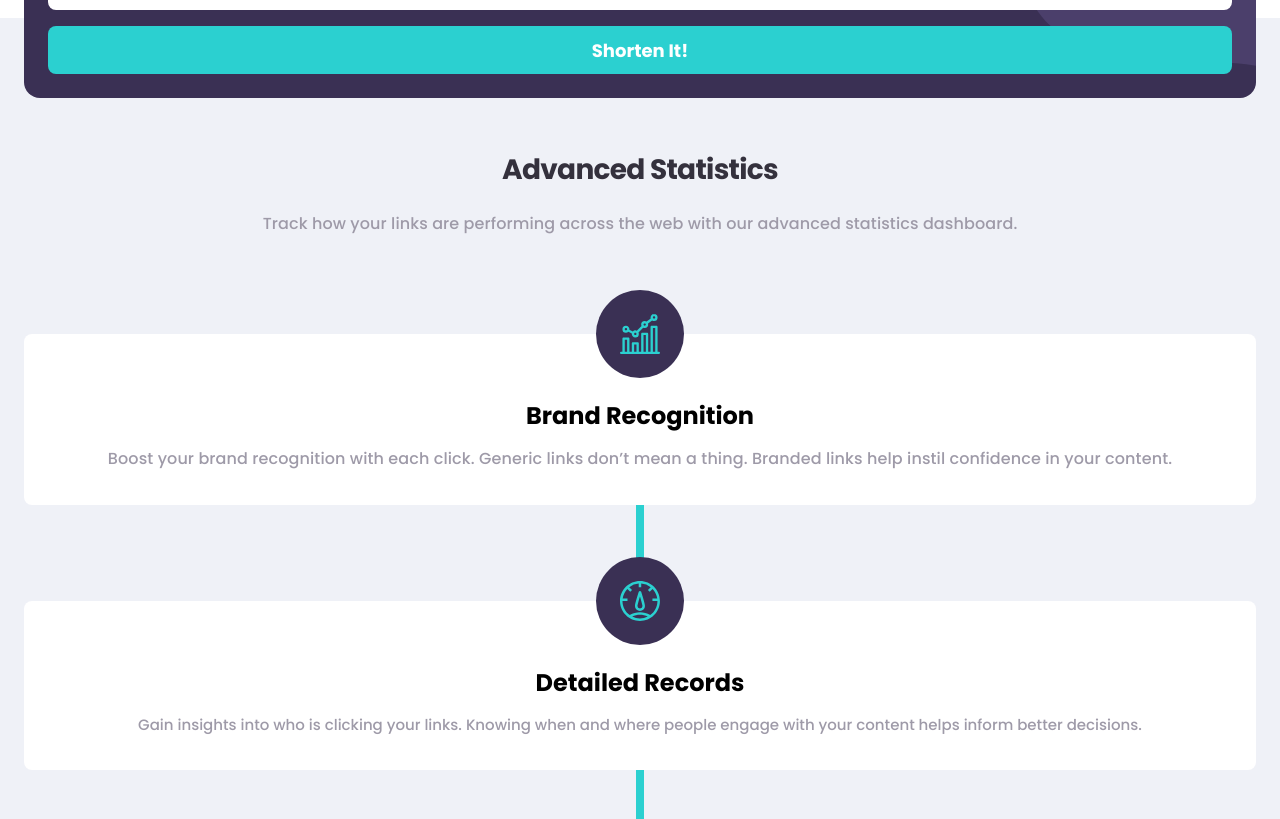
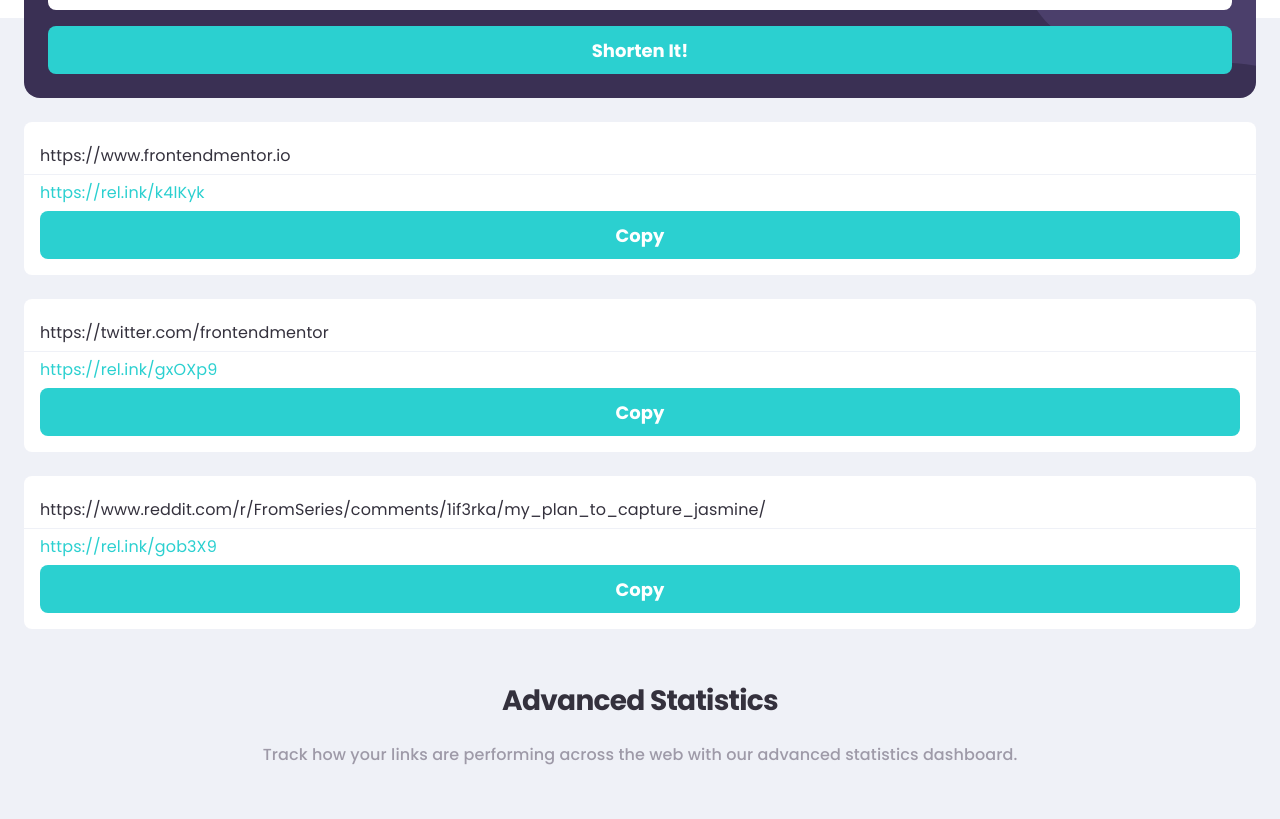
Before and after one commit to djslade/shortform, a React (Vite) app in the folder web/: page / in a window 1280 px wide. Shown: the part 739-1558 px from the top of the page. Built offline with nearby package versions, Linux system fonts and the light colour scheme.

Commit message:
added form validation and urls section. needs refactor before anything else is added

```diff
--- a/web/package.json
+++ b/web/package.json
@@ -10,9 +10,11 @@
     "preview": "vite preview"
   },
   "dependencies": {
+    "formik": "^2.4.6",
     "react": "^18.3.1",
     "react-dom": "^18.3.1",
-    "react-icons": "^5.4.0"
+    "react-icons": "^5.4.0",
+    "yup": "^1.6.1"
   },
   "devDependencies": {
     "@eslint/js": "^9.17.0",
--- a/web/src/App.css
+++ b/web/src/App.css
@@ -90,6 +90,10 @@
     #eff1f7 104px,
     #eff1f7 100%
   );
+  display: flex;
+  flex-direction: column;
+  width: 100%;
+  gap: 24px;
 }
 
 .shorten-form {
@@ -104,6 +108,17 @@
   border-radius: 16px;
 }
 
+.shorten-form-control {
+  display: flex;
+  flex-direction: column;
+  width: 100%;
+  gap: 4px;
+}
+
+.shorten-form-label {
+  display: none;
+}
+
 .shorten-form-input {
   width: 100%;
   font-size: 16px;
@@ -113,6 +128,77 @@
   border-radius: 8px;
   color: #34313d;
   font-weight: 500;
+  outline: none;
+}
+
+.shorten-form-input-error {
+  width: 100%;
+  font-size: 16px;
+  line-height: 36px;
+  padding: 0 16px;
+  height: 48px;
+  border-radius: 8px;
+  color: #34313d;
+  font-weight: 500;
+  border: 4px solid #f46363;
+  outline: none;
+}
+
+.shorten-form-input-error::placeholder {
+  color: #f46363;
+  font-weight: 400;
+}
+
+.input-error-msg {
+  color: #f46363;
+  font-weight: 500;
+  font-size: 12px;
+  line-height: 18px;
+  letter-spacing: 0.08px;
+}
+
+.urls-info-container {
+  width: 100%;
+  display: flex;
+  flex-direction: column;
+  gap: 24px;
+}
+
+.urls-info {
+  width: 100%;
+  background-color: #ffffff;
+  padding: 16px 0;
+  border-radius: 8px;
+}
+
+.urls-info-top-container {
+  padding: 0 16px;
+  width: 100%;
+  border-bottom: 1px solid #eff1f7;
+  overflow-x: hidden;
+  text-overflow: ellipsis;
+  white-space: nowrap;
+}
+
+.urls-info-og-url {
+  font-size: 16px;
+  line-height: 36px;
+  letter-spacing: 0.12px;
+  color: #34313d;
+}
+
+.urls-info-bot-container {
+  padding: 0 16px;
+  width: 100%;
+  text-decoration: none;
+}
+
+.urls-info-shortened-url {
+  font-size: 16px;
+  line-height: 36px;
+  letter-spacing: 0.12px;
+  color: #2bd0d0;
+  text-decoration: none;
 }
 
 .shorten-form-btn {
--- a/web/src/App.tsx
+++ b/web/src/App.tsx
@@ -1,6 +1,14 @@
 import { useState } from "react";
 import "./App.css";
 import { FaGithub } from "react-icons/fa";
+import { Form, Formik } from "formik";
+import * as Yup from "yup";
+
+const CreateURLSchema = Yup.object().shape({
+  dest: Yup.string()
+    .required("Please add a link")
+    .url("Please add a valid URL"),
+});
 
 function App() {
   const [dest, setDest] = useState<string>("");
@@ -56,21 +64,77 @@ function App() {
         </a>
       </div>
       <section className="shorten-container">
-        <form className="shorten-form">
-          <div className="">
-            <label htmlFor="dest"></label>
+        <Formik
+          initialValues={{ dest: "" }}
+          validationSchema={CreateURLSchema}
+          onSubmit={async (values) => await handleCreateURL(values.dest)}
+        >
+          {({ errors, touched, isSubmitting }) => (
+            <Form className="shorten-form">
+              <div className="shorten-form-control">
+                <label
+                  htmlFor="dest"
+                  aria-hidden="false"
+                  className="shorten-form-label"
+                >
+                  Dest
+                </label>
                 <input
-              className="shorten-form-input"
+                  className={
+                    errors.dest && touched.dest
+                      ? "shorten-form-input-error"
+                      : "shorten-form-input"
+                  }
                   placeholder="Shorten a link here..."
-              type="url"
+                  type="text"
                   id="dest"
                   name="dest"
                   value={dest}
                   onChange={changeDest}
                 />
+                {errors.dest && touched.dest && (
+                  <span className="input-error-msg">{errors.dest}</span>
+                )}
               </div>
-          <button className="shorten-form-btn">Shorten It!</button>
-        </form>
+              <button className="shorten-form-btn" disabled={isSubmitting}>
+                {isSubmitting ? "Shortening..." : "Shorten It!"}
+              </button>
+            </Form>
+          )}
+        </Formik>
+        <div className="urls-info-container">
+          <div className="urls-info">
+            <div className="urls-info-top-container">
+              <a className="urls-info-og-url">https://www.frontendmentor.io</a>
+            </div>
+            <div className="urls-info-bot-container">
+              <a className="urls-info-shortened-url">https://rel.ink/k4lKyk</a>
+              <button className="shorten-form-btn">Copy</button>
+            </div>
+          </div>
+          <div className="urls-info">
+            <div className="urls-info-top-container">
+              <a className="urls-info-og-url">
+                https://twitter.com/frontendmentor
+              </a>
+            </div>
+            <div className="urls-info-bot-container">
+              <a className="urls-info-shortened-url">https://rel.ink/gxOXp9</a>
+              <button className="shorten-form-btn">Copy</button>
+            </div>
+          </div>
+          <div className="urls-info">
+            <div className="urls-info-top-container">
+              <a className="urls-info-og-url">
+                https://www.reddit.com/r/FromSeries/comments/1if3rka/my_plan_to_capture_jasmine/
+              </a>
+            </div>
+            <div className="urls-info-bot-container">
+              <a className="urls-info-shortened-url">https://rel.ink/gob3X9</a>
+              <button className="shorten-form-btn">Copy</button>
+            </div>
+          </div>
+        </div>
       </section>
       <section className="features-container">
         <div className="features-heading-container">
```
Also changed, not shown: 1 other file (tests, documents, lock files or other folders). Lines whose indentation alone changed are shown as unchanged.
